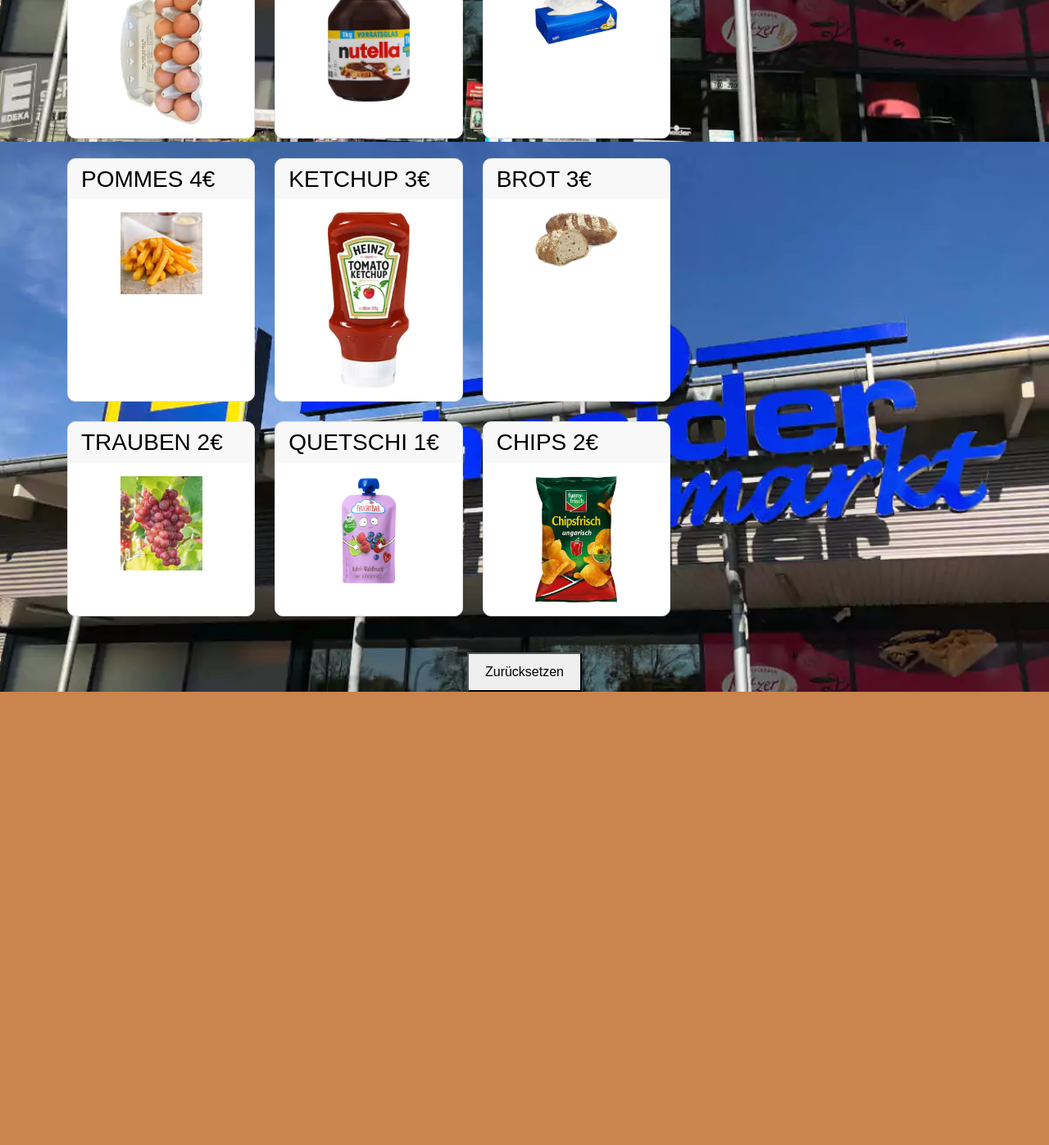
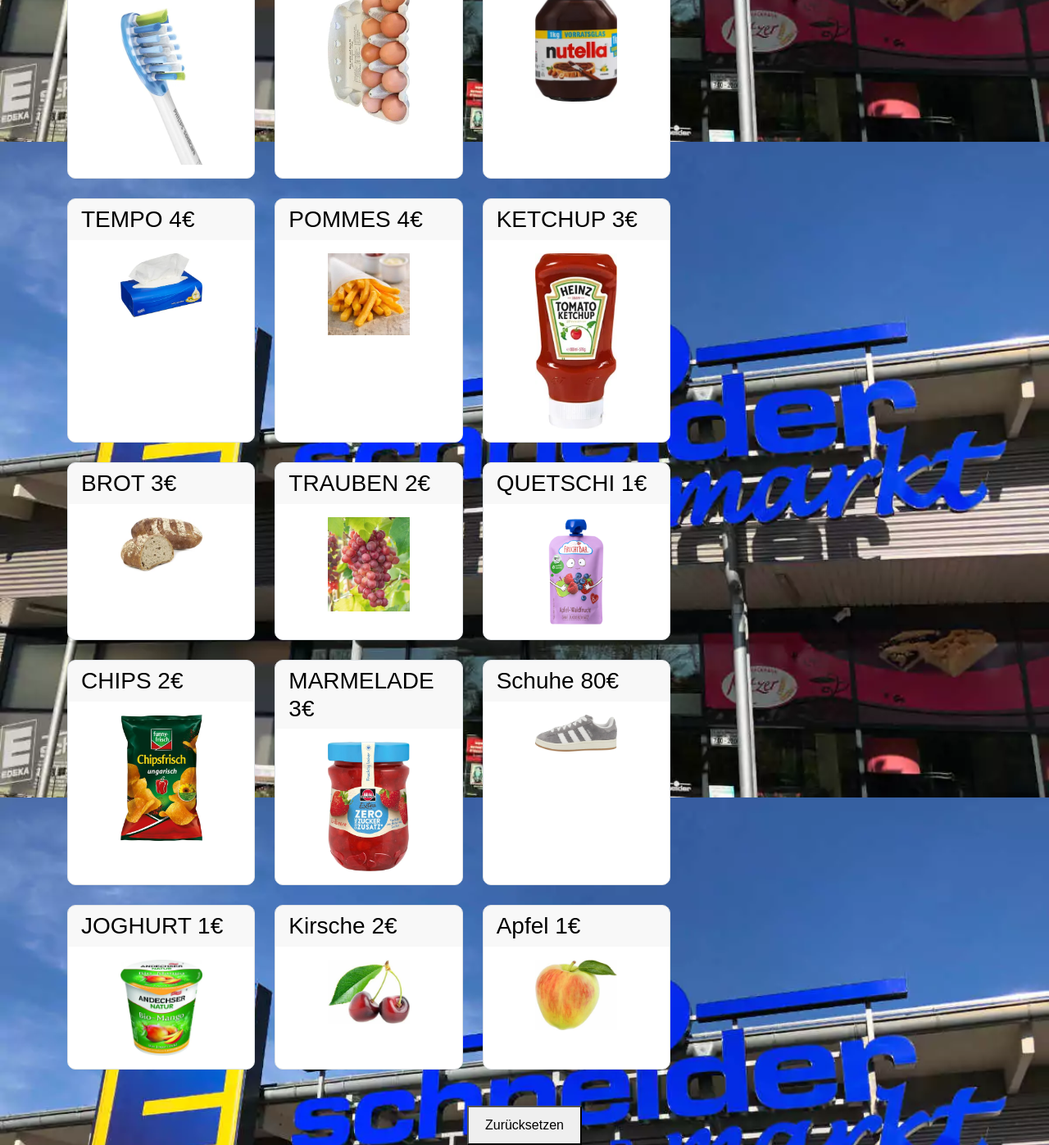
Before and after one commit to JohannesFriedrich/KinderSupermarkt, a plain HTML site: page index.html in a window 1280 px wide. Shown: the part 627-2024 px from the top of the page at 82% size. Before the commit the page ends 1471 px from the top, so only its background shows below. Drawn offline with nearby package versions, Linux system fonts and the light colour scheme.

Commit message:
add new products

```diff
--- a/index.html
+++ b/index.html
@@ -146,6 +146,15 @@
 
                     <div class="col-sm-4 d-flex align-items-stretch mb-4">
                         <div class="card h-100">
+                            <h3 class="card-header d-flex">ZAHNBÜRSTE 4€</h3>
+                            <div class="card-body flex-column mx-auto">
+                                <img src="img/zahnbürste.webp" alt="Zahnbürste" onclick="countClick('Zahnbürste')">
+                            </div>
+                        </div>
+                    </div>
+
+                    <div class="col-sm-4 d-flex align-items-stretch mb-4">
+                        <div class="card h-100">
                             <h3 class="card-header d-flex">EIER 3€</h3>
                             <div class="card-body flex-column mx-auto">
                                 <img src="img/eier.png" alt="Eier" onclick="countClick('Eier')">
@@ -224,6 +233,50 @@
                         </div>
                     </div>
 
+                    <div class="col-sm-4 d-flex align-items-stretch mb-4">
+                        <div class="card h-100">
+                            <h3 class="card-header d-flex">MARMELADE 3€</h3>
+                            <div class="card-body flex-column mx-auto">
+                                <img src="img/marmelade.webp" alt="Marmelade" onclick="countClick('Marmelade')">
+                            </div>
+                        </div>
+                    </div>
+
+                    <div class="col-sm-4 d-flex align-items-stretch mb-4">
+                        <div class="card h-100">
+                            <h3 class="card-header d-flex">Schuhe 80€</h3>
+                            <div class="card-body flex-column mx-auto">
+                                <img src="img/schuhe.webp" alt="Schuhe" onclick="countClick('Schuhe')">
+                            </div>
+                        </div>
+                    </div>
+
+                    <div class="col-sm-4 d-flex align-items-stretch mb-4">
+                        <div class="card h-100">
+                            <h3 class="card-header d-flex">JOGHURT 1€</h3>
+                            <div class="card-body flex-column mx-auto">
+                                <img src="img/joghurt.webp" alt="Joghurt" onclick="countClick('Joghurt')">
+                            </div>
+                        </div>
+                    </div>
+
+                    <div class="col-sm-4 d-flex align-items-stretch mb-4">
+                        <div class="card h-100">
+                            <h3 class="card-header d-flex">Kirsche 2€</h3>
+                            <div class="card-body flex-column mx-auto">
+                                <img src="img/kirsche.webp" alt="Kirsche" onclick="countClick('Kirsche')">
+                            </div>
+                        </div>
+                    </div>
+
+                    <div class="col-sm-4 d-flex align-items-stretch mb-4">
+                        <div class="card h-100">
+                            <h3 class="card-header d-flex">Apfel 1€</h3>
+                            <div class="card-body flex-column mx-auto">
+                                <img src="img/apfel.webp" alt="Apfel" onclick="countClick('Apfel')">
+                            </div>
+                        </div>
+                    </div>
 
                 </div>
                 <!-- Weitere Items können hier hinzugefügt werden -->
@@ -273,6 +326,7 @@
             Milch: 0,
             Toast: 0,
             Zahnpasta: 0,
+            Zahnbürste: 0,
             Eier: 0,
             Nutella: 0,
             Tempo: 0,
@@ -281,13 +335,19 @@
             Trauben: 0,
             Brot: 0,
             Quetschi: 0,
-            Chips: 0
+            Chips: 0,
+            Marmelade: 0,
+            Joghurt: 0,
+            Kirsche: 0,
+            Apfel: 0,
+            Schuhe: 0
         };
 
         const price = {
             Milch: 1,
             Toast: 2,
             Zahnpasta: 4,
+            Zahnbürste: 1,
             Eier: 3,
             Nutella: 4,
             Tempo: 4,
@@ -296,7 +356,12 @@
             Trauben: 2,
             Brot: 3,
             Quetschi: 1,
-            Chips: 2
+            Chips: 2,
+            Marmelade: 3,
+            Joghurt: 1,
+            Kirsche: 2,
+            Apfel: 1,
+            Schuhe: 80
         }
 
         function update_kassenbon(item) {
```
Also changed, not shown: img/apfel.webp (added), img/joghurt.webp (added), img/kirsche.webp (added), img/marmelade.webp (added), img/schuhe.webp (added), img/zahnbürste.webp (added).
